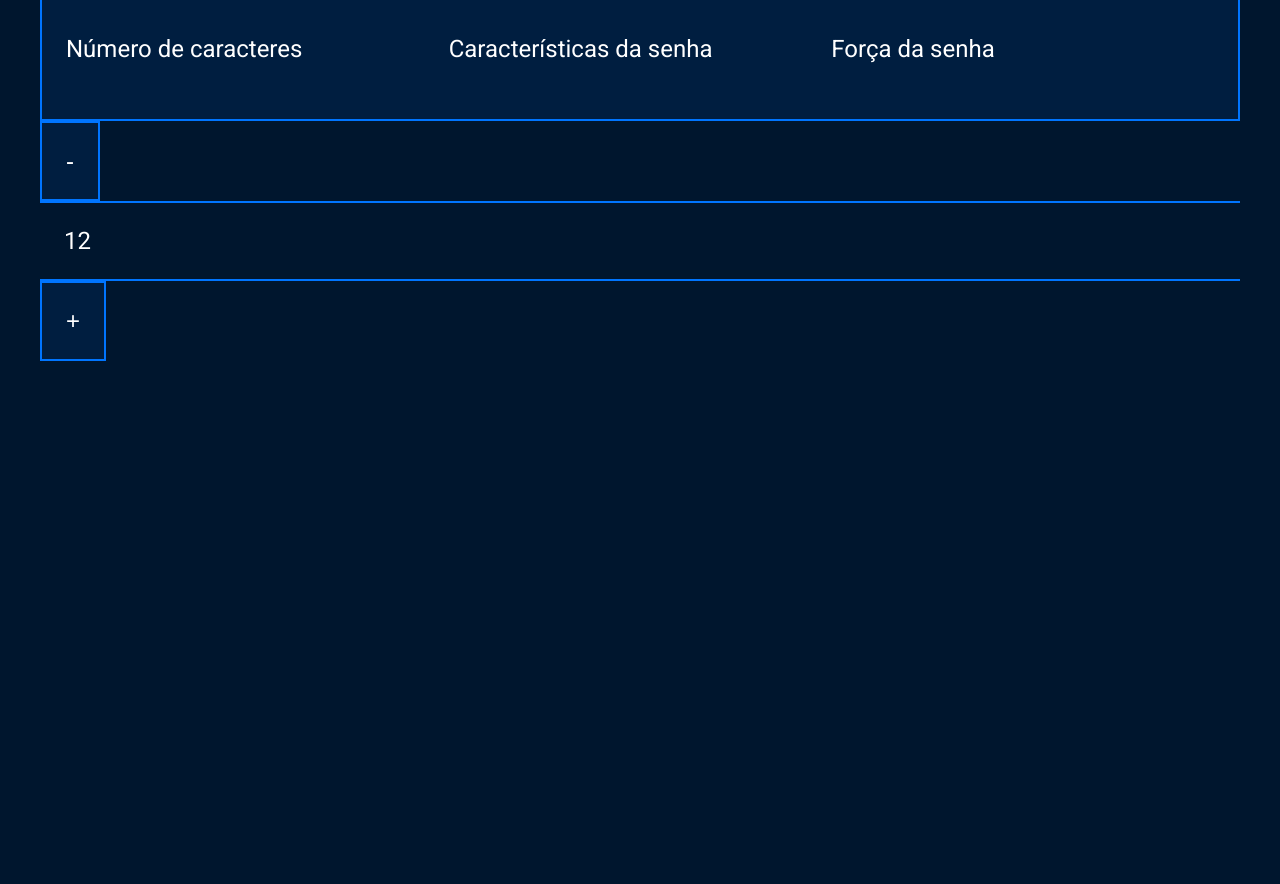
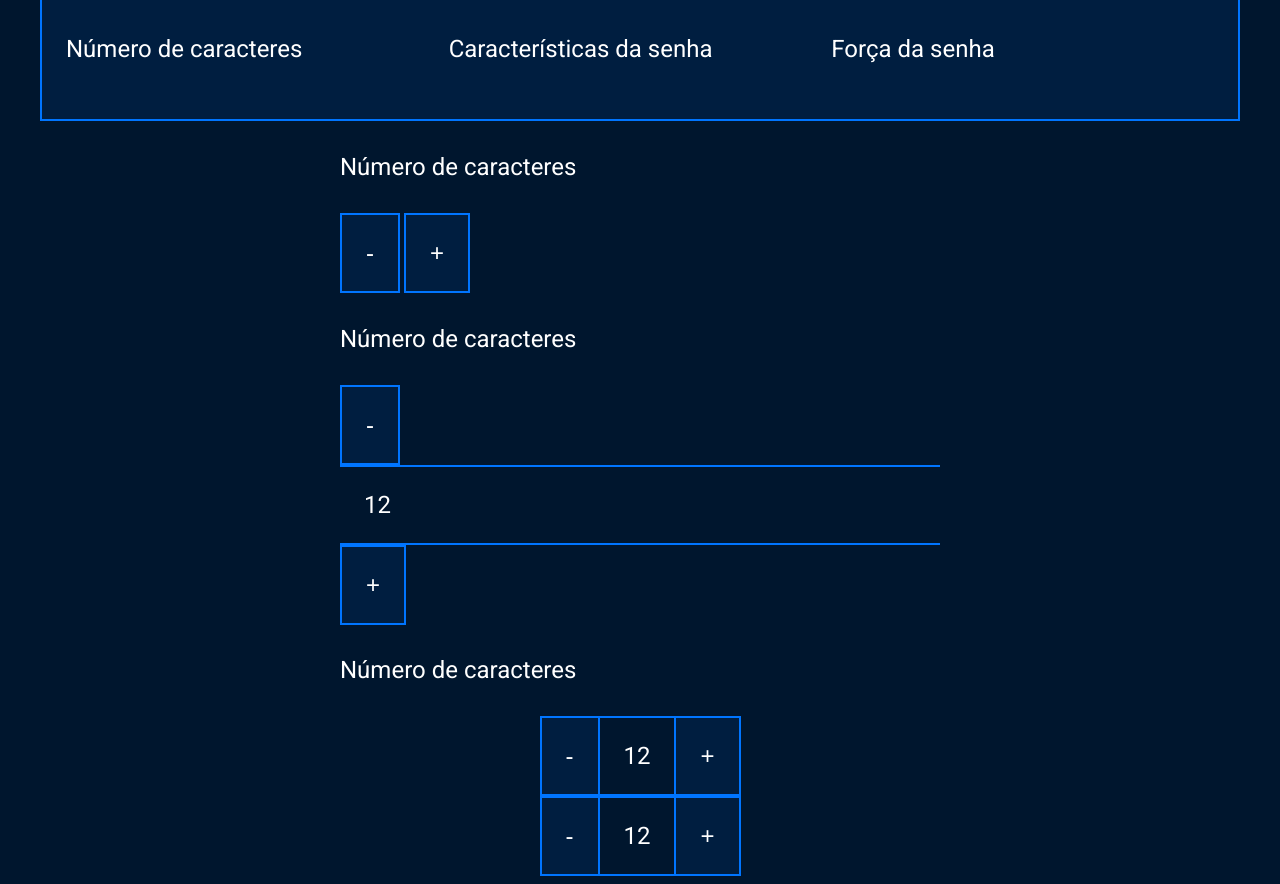
Before and after one commit to gabrielhenriquedossantos/Seguran-a-Digital, a plain HTML site: page index.html in a window 1280 px wide. Shown: the part 560-1444 px from the top of the page. Before the commit the page ends 929 px from the top, so only its background shows below. Drawn offline with Linux system fonts and the light colour scheme.

Commit message:
Add files via upload

```diff
--- a/index.html
+++ b/index.html
@@ -33,6 +33,25 @@
                 </div>
             </div>
         </div>
+        <div class="parametro-senha">
+            <h4 class="parametro-senha__titulo">Número de caracteres</h4>
+            <button class="parametro-senha__botao">-</button>
+            <button class="parametro-senha__botao">+</button>
+        </div>
+        <div class="parametro-senha">
+            <h4 class="parametro-senha__titulo">Número de caracteres</h4>
+            <button class="parametro-senha__botao">-</button>
+            <p class="parametro-senha__texto">12</p>
+            <button class="parametro-senha__botao">+</button>
+        </div>
+        <div class="parametro-senha">
+            <h4 class="parametro-senha__titulo">Número de caracteres</h4>
+            <div class="parametro-senha-botoes">
+                <button class="parametro-senha__botao">-</button>
+                <p class="parametro-senha__texto">12</p>
+                <button class="parametro-senha__botao">+</button>
+            </div>
+        </div>
             <div class="parametro-senha-botoes">
                 <button class="parametro-senha__botao">-</button>
                 <p class="parametro-senha__texto">12</p>
--- a/style.css
+++ b/style.css
@@ -89,7 +89,36 @@ body{
     .parametro-coluna__senha{
         flex-direction: row;
     }
+    .parametro-senha-botoes{
+        display: flex;
+        justify-content: center;
+    }
+    .parametro-senha__botao{
+        background-color: var(--fundo-texto);
+        color: var(--branco);
+    }
+    .parametro-senha__botao{
+        background-color: var(--fundo-texto);
+        color: var(--branco);
+        border: 2px solid var(--borda);
+    }
+    .parametro-senha__botao{
+        background-color: var(--fundo-texto);
+        color: var(--branco);
+        border: 2px solid var(--borda);
+        padding: 24px;
+        font-size: 24px;
+    }
     .parametro-senha__texto{
+        padding: 24px;
+    }
+    .parametro-senha__texto{
+        padding: 24px;
+        border-top: 2px solid var(--borda);
+        border-bottom: 2px solid var(--borda);
+        margin: 0;
+     }
+     .parametro-senha__texto{
         padding: 24px;
         border-top: 2px solid var(--borda);
         border-bottom: 2px solid var(--borda);
```
